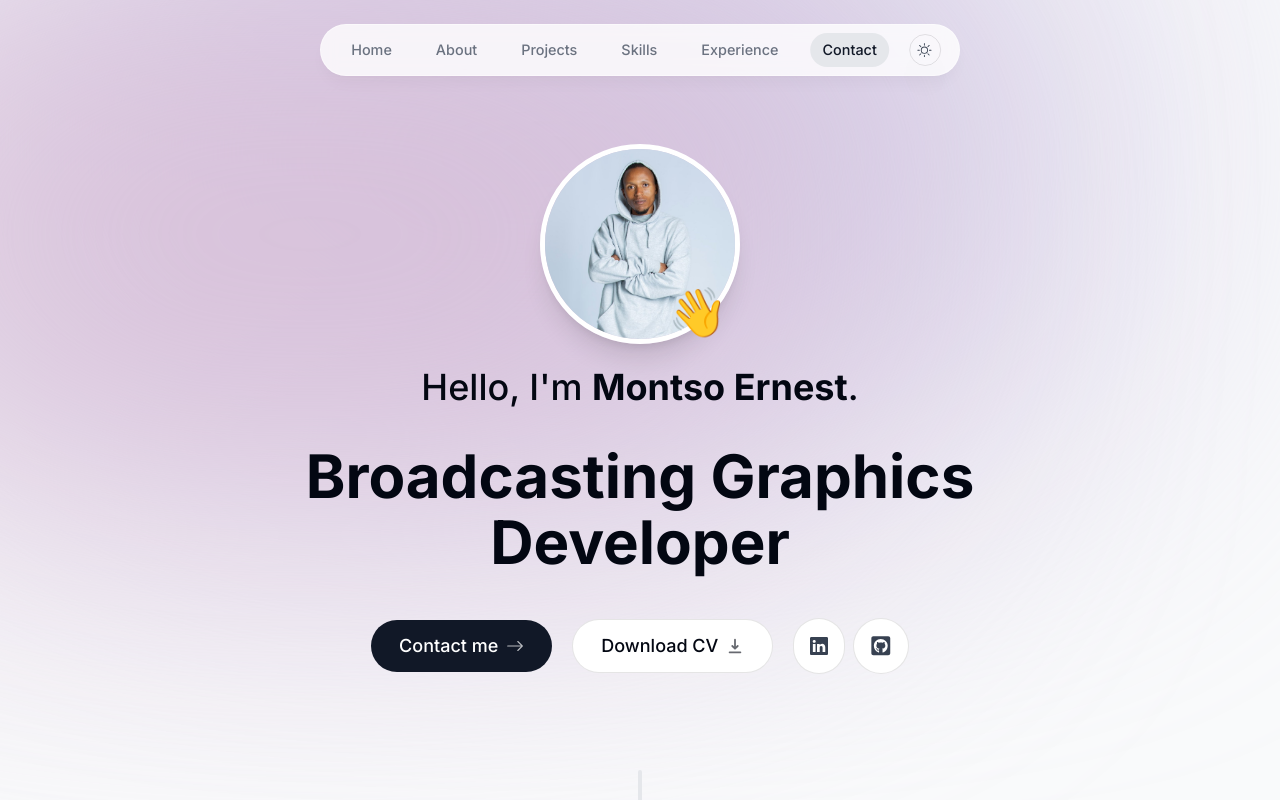
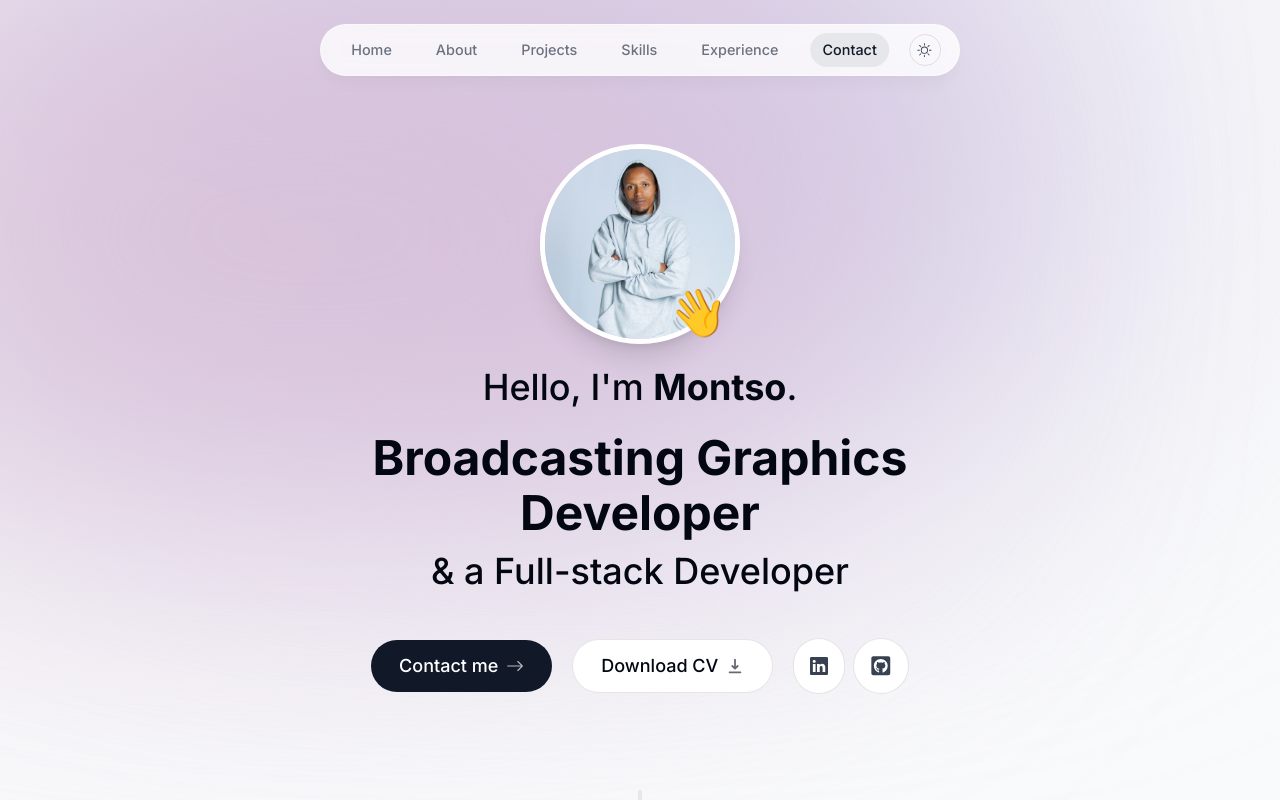
Before and after one commit to Tally2014/portfolio, a Next.js app: page / in a window 1280 px wide. Shown: the top 800 px of the page. Built offline with nearby package versions, Linux system fonts and the light colour scheme; no server answers.

Commit message:
update - modify Intro Page

```diff
--- a/components/Intro.tsx
+++ b/components/Intro.tsx
@@ -59,12 +59,13 @@ export default function Intro() {
         initial={{ opacity: 0, y: 100 }}
         animate={{ opacity: 1, y: 0 }}
       >
-        <div className="mb-8">
-          Hello, I'm <span className="font-bold">Montso Ernest</span>.
+        <div className="mb-5">
+          Hello, I'm <span className="font-bold">Montso</span>.
         </div>
-        <span className="font-bold text-6xl">
-          Broadcasting Graphics Developer{" "}
+        <span className="font-bold text-5xl">
+          Broadcasting Graphics Developer
         </span>
+        <div>& a Full-stack Developer</div>
       </motion.h1>
       <motion.div
         className="flex flex-col sm:flex-row items-center justify-center gap-5 px-4 text-lg font-medium"
```
